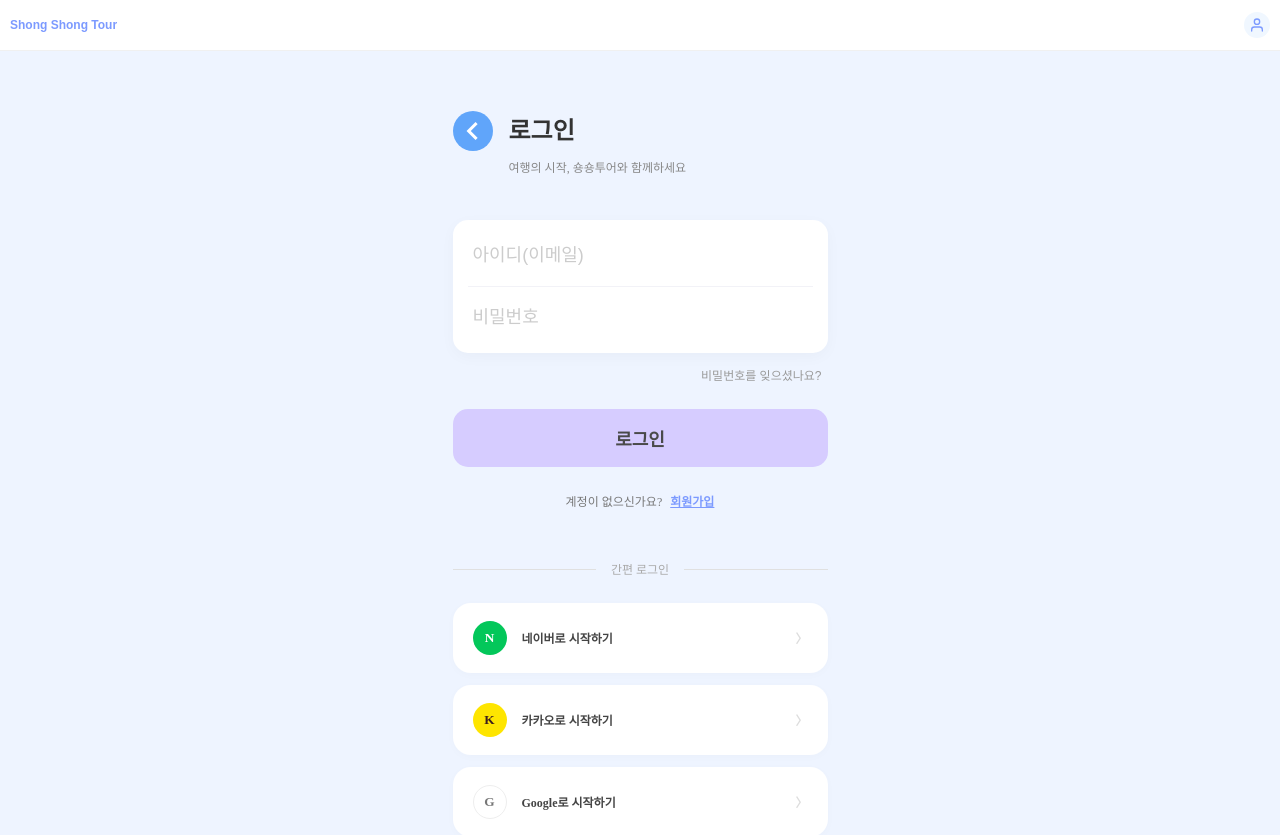
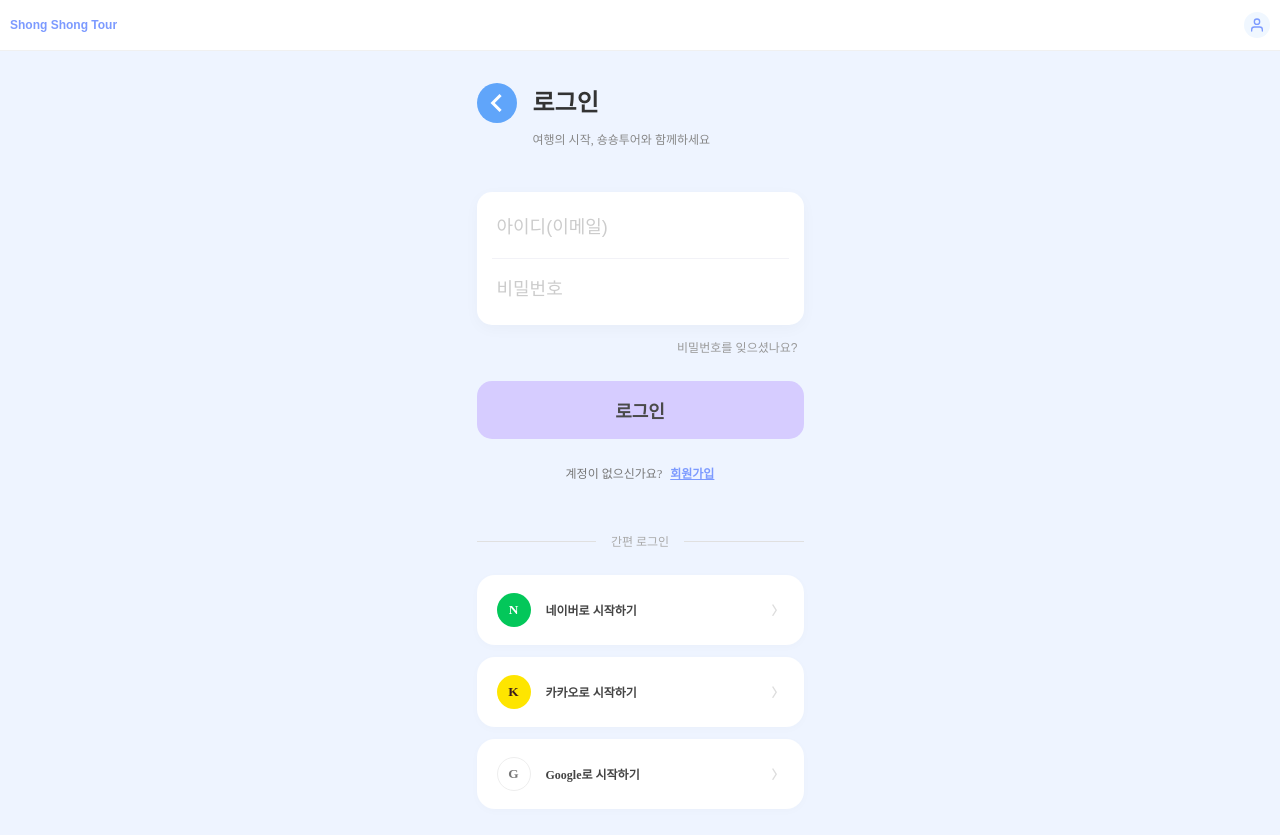
Before and after one commit to haini000/shongshong_tour, a React (Vite) app: page /login in a window 1280 px wide. Shown: the top 835 px of the page. Built offline with nearby package versions, Linux system fonts and the light colour scheme; no server answers; a web font is replaced by a local one.

Commit message:
feat : UI 동일화

```diff
--- a/src/pages/user/auth/login/Login.scss
+++ b/src/pages/user/auth/login/Login.scss
@@ -4,11 +4,12 @@
   width: 100%;
   min-height: 100vh;
   background-color: $neutral-100; // #eef4ff
-  padding: 60px 20px 100px;
+  padding: 32px 20px 100px;
   box-sizing: border-box;
 
   // 1. 헤더 영역
   .login-header {
+    padding-inline: 24px;
     max-width: 375px;
     margin: 0 auto;
     margin-bottom: 32px;
@@ -47,6 +48,7 @@
 
   // 2. 로그인 폼
   .login-form {
+    padding-inline: 24px;
     max-width: 375px;
     margin: 0 auto;
 
@@ -123,6 +125,7 @@
 
   // 3. 간편 로그인 섹션
   .social-login {
+    padding-inline: 24px;
     max-width: 375px;
     margin: 0 auto;
     margin-top: 50px;
```
